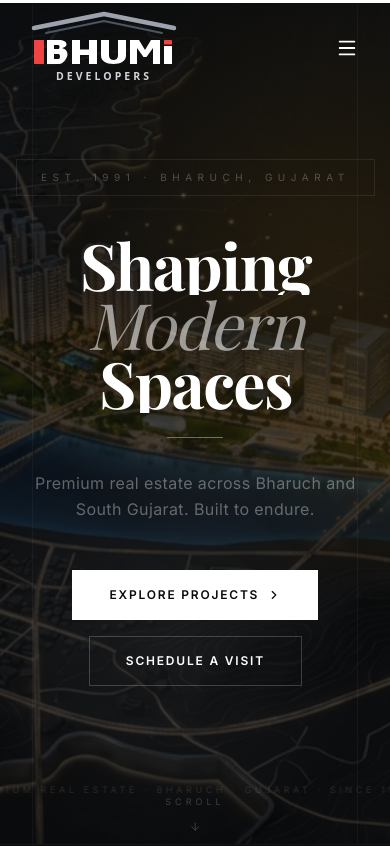
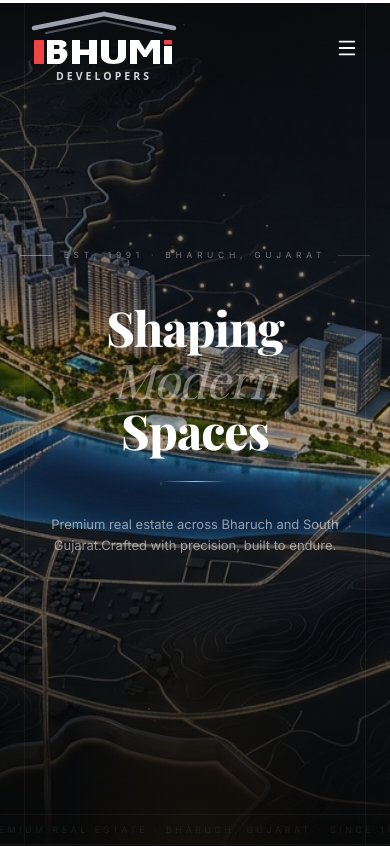
Before and after one commit to Marshmellow31/bhumi-developers, a Next.js app: page / in a window 390 px wide. Shown: the top 846 px of the page. Built offline with nearby package versions, Linux system fonts and the light colour scheme.

Commit message:
feat: implement home page structure with contact callback popup and hero sections

```diff
--- a/app/globals.css
+++ b/app/globals.css
@@ -77,11 +77,11 @@ body.cursor-active * {
 /* ── Horizontal marquee ─────────────────────── */
 @keyframes marquee {
   from { transform: translateX(0) }
-  to   { transform: translateX(-50%) }
+  to   { transform: translateX(-33.333%) }
 }
 
 .animate-marquee {
-  animation: marquee 40s linear infinite;
+  animation: marquee 45s linear infinite;
   will-change: transform;
 }
 
--- a/app/page.tsx
+++ b/app/page.tsx
@@ -1,7 +1,7 @@
 import HeroSection from "@/components/home/HeroSection";
 import StatsSection from "@/components/home/StatsSection";
+import PhilosophySection from "@/components/home/PhilosophySection";
 import FeaturedProjects from "@/components/home/FeaturedProjects";
-import PhilosophySection from "@/components/home/PhilosophySection";
 import AboutSnippet from "@/components/home/AboutSnippet";
 import SustainabilitySection from "@/components/home/SustainabilitySection";
 import CTABanner from "@/components/home/CTABanner";
--- a/components/home/HeroSection.tsx
+++ b/components/home/HeroSection.tsx
@@ -1,59 +1,61 @@
 "use client";
 
-import { useRef, useCallback } from "react";
-import { motion, useMotionValue, useTransform, useSpring, type Transition } from "framer-motion";
-import Link from "next/link";
-import { ArrowDown, ChevronRight } from "lucide-react";
-import Button from "@/components/ui/Button";
+import { useRef, useCallback, useEffect, useState } from "react";
+import {
+  motion,
+  useMotionValue,
+  useTransform,
+  useSpring,
+  AnimatePresence,
+} from "framer-motion";
 
-const TICKER = "Premium Real Estate · Bharuch · Gujarat · Since 1991 · Landmark Spaces · Crafted with Excellence · ";
+import { ArrowDown } from "lucide-react";
 
-const wordTransition = (i: number): Transition => ({
-  duration: 0.85,
-  delay: 0.4 + i * 0.14,
-  ease: "easeOut",
+/* ────────────────────────────────────────────── */
+const TICKER =
+  "Premium Real Estate  ·  Bharuch, Gujarat  ·  Since 1991  ·  Built to Endure  ·  ";
+
+/* Stable particles — generated once outside component */
+const PARTICLES = Array.from({ length: 14 }, (_, i) => ({
+  id: i,
+  x: 8 + (i * 87) % 84,
+  y: 5 + (i * 61) % 88,
+  size: 1 + (i % 3) * 0.8,
+  delay: (i * 0.7) % 4,
+  duration: 7 + (i % 5),
+}));
+
+/* Shared fade-rise transition — no overflow, no clip */
+const fadeRise = (delay: number) => ({
+  initial:    { opacity: 0, y: 22 },
+  animate:    { opacity: 1, y: 0  },
+  transition: { duration: 0.85, delay, ease: [0.22, 1, 0.36, 1] as const },
 });
 
 export default function HeroSection() {
-  const sectionRef = useRef<HTMLElement>(null);
+  const sectionRef  = useRef<HTMLElement>(null);
+  const [mounted, setMounted] = useState(false);
+  useEffect(() => setMounted(true), []);
 
-  const mouseX = useMotionValue(0.5);
-  const mouseY = useMotionValue(0.5);
-
-  const spring = { damping: 30, stiffness: 90, mass: 0.8 };
+  /* ── Mouse parallax ── */
+  const mouseX  = useMotionValue(0.5);
+  const mouseY  = useMotionValue(0.5);
+  const spring  = { damping: 28, stiffness: 80, mass: 0.9 };
   const smoothX = useSpring(mouseX, spring);
   const smoothY = useSpring(mouseY, spring);
-
-  // Background drifts opposite to cursor (deep layer)
-  const bgX = useTransform(smoothX, [0, 1], [24, -24]);
-  const bgY = useTransform(smoothY, [0, 1], [18, -18]);
-
-  // Orb 1 — amber, top-left, moves with cursor
-  const orb1X = useTransform(smoothX, [0, 1], [-50, 50]);
-  const orb1Y = useTransform(smoothY, [0, 1], [-40, 40]);
-
-  // Orb 2 — white, bottom-right, moves opposite
-  const orb2X = useTransform(smoothX, [0, 1], [60, -60]);
-  const orb2Y = useTransform(smoothY, [0, 1], [50, -50]);
-
-  // Orb 3 — mid, subtle
-  const orb3X = useTransform(smoothX, [0, 1], [-30, 30]);
-  const orb3Y = useTransform(smoothY, [0, 1], [25, -25]);
-
-  // Text floats very slightly
-  const textX = useTransform(smoothX, [0, 1], [-10, 10]);
-  const textY = useTransform(smoothY, [0, 1], [-7, 7]);
+  const bgX     = useTransform(smoothX, [0, 1], [16, -16]);
+  const bgY     = useTransform(smoothY, [0, 1], [10, -10]);
 
   const handleMouseMove = useCallback(
     (e: React.MouseEvent<HTMLElement>) => {
       if (!sectionRef.current) return;
-      const { left, top, width, height } = sectionRef.current.getBoundingClientRect();
+      const { left, top, width, height } =
+        sectionRef.current.getBoundingClientRect();
       mouseX.set((e.clientX - left) / width);
       mouseY.set((e.clientY - top) / height);
     },
     [mouseX, mouseY]
   );
-
   const handleMouseLeave = useCallback(() => {
     mouseX.set(0.5);
     mouseY.set(0.5);
@@ -64,204 +66,234 @@ export default function HeroSection() {
       ref={sectionRef}
       onMouseMove={handleMouseMove}
       onMouseLeave={handleMouseLeave}
-      className="relative min-h-screen flex items-center justify-center overflow-hidden bg-primary"
+      className="relative min-h-screen flex flex-col overflow-hidden"
+      style={{ backgroundColor: "#080808" }}
     >
-      {/* ── Background image — parallax layer ── */}
+      {/* ── BG PHOTO ── */}
       <motion.div
-        className="absolute inset-[-8%] bg-cover bg-center bg-no-repeat z-0"
+        className="absolute inset-[-5%] z-0"
         style={{
-          backgroundImage: "url('/images/background.png')",
+          backgroundImage:    "url('/images/background.png')",
+          backgroundSize:     "cover",
+          backgroundPosition: "center",
+          backgroundRepeat:   "no-repeat",
           x: bgX,
           y: bgY,
-          opacity: 0.22,
           willChange: "transform",
         }}
       />
 
-      {/* ── Ambient orb 1: large amber bloom ── */}
-      <motion.div
-        className="absolute pointer-events-none z-[1]"
+      {/* ── OVERLAY ── */}
+      <div
+        className="absolute inset-0 z-[1] pointer-events-none"
         style={{
-          x: orb1X,
-          y: orb1Y,
-          width: 700,
-          height: 700,
-          top: "-10%",
-          left: "-5%",
-          background:
-            "radial-gradient(circle, rgba(245,158,11,0.11) 0%, rgba(245,158,11,0.04) 45%, transparent 70%)",
-          willChange: "transform",
+          background: `
+            linear-gradient(to bottom,
+              rgba(8,8,8,0.78) 0%,
+              rgba(8,8,8,0.42) 30%,
+              rgba(8,8,8,0.32) 55%,
+              rgba(8,8,8,0.70) 80%,
+              rgba(8,8,8,0.96) 100%
+            )
+          `,
         }}
       />
 
-      {/* ── Ambient orb 2: white glow bottom-right ── */}
-      <motion.div
-        className="absolute pointer-events-none z-[1]"
+      {/* ── AMBER RADIAL GLOW (bottom-centre) ── */}
+      <div
+        className="absolute z-[2] pointer-events-none"
         style={{
-          x: orb2X,
-          y: orb2Y,
-          width: 500,
-          height: 500,
-          bottom: "-5%",
-          right: "-5%",
+          bottom:     "-10%",
+          left:       "50%",
+          transform:  "translateX(-50%)",
+          width:      "70%",
+          height:     "50%",
           background:
-            "radial-gradient(circle, rgba(255,255,255,0.05) 0%, transparent 65%)",
-          willChange: "transform",
+            "radial-gradient(ellipse at bottom, rgba(245,158,11,0.06) 0%, transparent 70%)",
         }}
       />
 
-      {/* ── Ambient orb 3: faint center accent ── */}
-      <motion.div
-        className="absolute pointer-events-none z-[1]"
-        style={{
-          x: orb3X,
-          y: orb3Y,
-          width: 400,
-          height: 400,
-          top: "30%",
-          left: "55%",
-          background:
-            "radial-gradient(circle, rgba(245,158,11,0.05) 0%, transparent 60%)",
-          willChange: "transform",
-        }}
-      />
+      {/* ── FLOATING PARTICLES ── */}
+      <AnimatePresence>
+        {mounted &&
+          PARTICLES.map((p) => (
+            <motion.div
+              key={p.id}
+              className="absolute rounded-full pointer-events-none z-[3]"
+              style={{
+                left:            `${p.x}%`,
+                top:             `${p.y}%`,
+                width:           p.size,
+                height:          p.size,
+                backgroundColor:
+                  p.id % 4 === 0
+                    ? "rgba(245,158,11,0.5)"
+                    : "rgba(255,255,255,0.15)",
+              }}
+              initial={{ opacity: 0 }}
+              animate={{ opacity: [0, 1, 0], y: [-6, -26, -46] }}
+              transition={{
+                duration: p.duration,
+                delay:    p.delay,
+                repeat:   Infinity,
+                ease:     "easeInOut",
+              }}
+            />
+          ))}
+      </AnimatePresence>
 
-      {/* ── Vertical rule lines ── */}
-      <div className="absolute left-8 top-0 h-full w-px bg-white/[0.04] z-10" />
-      <div className="absolute right-8 top-0 h-full w-px bg-white/[0.04] z-10" />
+      {/* ── VERTICAL EDGE RULES ── */}
+      <div className="absolute left-6 lg:left-12 top-0 h-full w-px bg-white/[0.05] z-[4] pointer-events-none" />
+      <div className="absolute right-6 lg:right-12 top-0 h-full w-px bg-white/[0.05] z-[4] pointer-events-none" />
 
-      {/* ── Hero content — floats gently ── */}
-      <motion.div
-        className="relative z-20 max-w-7xl mx-auto px-6 lg:px-8 text-center"
-        style={{ x: textX, y: textY, willChange: "transform" }}
-      >
-        {/* Eyebrow */}
+      {/* ══════════════════ MAIN CONTENT ══════════════════ */}
+      <div className="relative z-10 flex flex-col flex-1 items-center justify-center text-center px-6 lg:px-12 pt-28 pb-20">
+
+        {/* Eyebrow badge */}
         <motion.div
-          initial={{ opacity: 0, y: 16 }}
-          animate={{ opacity: 1, y: 0 }}
-          transition={{ duration: 0.7, delay: 0.2 }}
-          className="mb-10"
+          {...fadeRise(0.15)}
+          className="flex items-center gap-3 mb-10"
         >
-          <span className="inline-block text-white/25 text-[10px] tracking-[0.55em] uppercase font-body border border-white/[0.08] px-6 py-2.5">
+          <div className="w-8 h-px bg-amber-400/60" />
+          <span
+            className="text-[8.5px] tracking-[0.55em] uppercase text-white/40"
+            style={{ fontFamily: "var(--font-inter)" }}
+          >
             Est.&nbsp;1991&nbsp;·&nbsp;Bharuch,&nbsp;Gujarat
           </span>
+          <div className="w-8 h-px bg-white/15" />
         </motion.div>
 
-        {/* ── Main heading — word-by-word 3D reveal ── */}
-        <div
-          className="text-[clamp(4rem,11vw,9.5rem)] font-bold text-white leading-[0.92] tracking-tight mb-6"
-          style={{ fontFamily: "var(--font-playfair)", perspective: "800px" }}
-        >
+        {/* ── MAIN HEADING — no overflow-hidden, pure fade+rise ── */}
+        <div className="mb-6">
           {/* Line 1 */}
-          <div className="overflow-hidden">
-            <motion.span
-              className="hero-word block"
-              initial={{ opacity: 0, y: 60, rotateX: -25 }}
-              animate={{ opacity: 1, y: 0, rotateX: 0 }}
-              transition={wordTransition(0)}
+          <motion.div {...fadeRise(0.35)}>
+            <span
+              className="block select-none"
+              style={{
+                fontFamily:   "var(--font-playfair)",
+                fontSize:     "clamp(3rem, 8vw, 8rem)",
+                lineHeight:   1.08,
+                fontWeight:   800,
+                letterSpacing:"-0.02em",
+                color:        "#ffffff",
+              }}
             >
               Shaping
-            </motion.span>
-          </div>
+            </span>
+          </motion.div>
 
-          {/* Line 2 — italic light */}
-          <div className="overflow-hidden">
-            <motion.span
-              className="hero-word block italic font-light text-white/55"
-              initial={{ opacity: 0, y: 60, rotateX: -25 }}
-              animate={{ opacity: 1, y: 0, rotateX: 0 }}
-              transition={wordTransition(1)}
+          {/* Line 2 — italic ghost */}
+          <motion.div {...fadeRise(0.52)}>
+            <span
+              className="block select-none"
+              style={{
+                fontFamily:   "var(--font-playfair)",
+                fontSize:     "clamp(3rem, 8vw, 8rem)",
+                lineHeight:   1.08,
+                fontWeight:   400,
+                fontStyle:    "italic",
+                letterSpacing:"-0.02em",
+                color:        "rgba(255,255,255,0.38)",
+              }}
             >
               Modern
-            </motion.span>
-          </div>
+            </span>
+          </motion.div>
 
           {/* Line 3 */}
-          <div className="overflow-hidden">
-            <motion.span
-              className="hero-word block"
-              initial={{ opacity: 0, y: 60, rotateX: -25 }}
-              animate={{ opacity: 1, y: 0, rotateX: 0 }}
-              transition={wordTransition(2)}
+          <motion.div {...fadeRise(0.68)}>
+            <span
+              className="block select-none"
+              style={{
+                fontFamily:   "var(--font-playfair)",
+                fontSize:     "clamp(3rem, 8vw, 8rem)",
+                lineHeight:   1.08,
+                fontWeight:   800,
+                letterSpacing:"-0.02em",
+                color:        "#ffffff",
+              }}
             >
               Spaces
-            </motion.span>
-          </div>
+            </span>
+          </motion.div>
         </div>
 
-        {/* Divider */}
+        {/* Amber divider */}
         <motion.div
           initial={{ scaleX: 0, opacity: 0 }}
           animate={{ scaleX: 1, opacity: 1 }}
-          transition={{ duration: 1, delay: 0.9, ease: "easeOut" }}
-          className="w-14 h-px bg-amber-500/60 mx-auto mb-8 origin-left"
+          transition={{ duration: 0.8, delay: 0.85, ease: [0.22, 1, 0.36, 1] }}
+          style={{ transformOrigin: "center" }}
+          className="mx-auto mb-8 h-px w-16 bg-gradient-to-r from-transparent via-amber-400 to-transparent"
         />
 
-        {/* Subtitle */}
+        {/* Description */}
         <motion.p
-          initial={{ opacity: 0, y: 16 }}
-          animate={{ opacity: 1, y: 0 }}
-          transition={{ duration: 0.8, delay: 1.0 }}
-          className="text-white/35 text-base md:text-lg max-w-sm mx-auto mb-12 font-body leading-relaxed tracking-wide"
+          {...fadeRise(0.95)}
+          className="max-w-md text-white/55 leading-relaxed mb-10"
+          style={{
+            fontFamily: "var(--font-inter)",
+            fontSize:   "clamp(13px, 1.5vw, 15px)",
+          }}
         >
-          Premium real estate across Bharuch and South Gujarat.&nbsp;Built to endure.
+          Premium real estate across Bharuch and South Gujarat.
+          <br className="hidden sm:block" />
+          Crafted with precision, built to endure.
         </motion.p>
 
-        {/* CTAs */}
-        <motion.div
-          initial={{ opacity: 0, y: 16 }}
-          animate={{ opacity: 1, y: 0 }}
-          transition={{ duration: 0.7, delay: 1.15 }}
-          className="flex flex-col sm:flex-row items-center justify-center gap-4"
-        >
-          <Link href="/projects" data-cursor-label="EXPLORE">
-            <Button size="lg" variant="primary">
-              Explore Projects
-              <ChevronRight size={14} />
-            </Button>
-          </Link>
-          <Link href="/contact" data-cursor-label="VISIT">
-            <motion.div
-              whileHover={{ backgroundColor: "#ffffff", color: "#0A0A0A" }}
-              transition={{ duration: 0.2 }}
-              className="inline-flex items-center justify-center gap-2 uppercase font-body font-semibold px-9 py-4 text-xs tracking-[0.15em] border border-white/20 text-white active:scale-95 cursor-pointer"
-            >
-              Schedule a Visit
-            </motion.div>
-          </Link>
-        </motion.div>
-      </motion.div>
 
-      {/* ── Bottom marquee ticker ── */}
+      </div>
+      {/* ════════════════════════════════════════════ */}
+
+      {/* ── MARQUEE TICKER ── */}
       <motion.div
         initial={{ opacity: 0 }}
         animate={{ opacity: 1 }}
         transition={{ delay: 1.6, duration: 1 }}
-        className="absolute bottom-12 left-0 right-0 z-20 overflow-hidden pointer-events-none"
+        className="relative z-10 overflow-hidden pointer-events-none"
+        style={{ borderTop: "1px solid rgba(255,255,255,0.04)" }}
       >
-        <div className="flex whitespace-nowrap animate-marquee">
-          {/* Duplicate for seamless loop */}
-          {[0, 1].map((n) => (
-            <span key={n} className="text-[9px] tracking-[0.4em] text-white/[0.12] uppercase font-body">
-              {TICKER.repeat(6)}
+        <div
+          className="flex whitespace-nowrap py-2"
+          style={{ animation: "marquee 45s linear infinite" }}
+        >
+          {[0, 1, 2].map((n) => (
+            <span
+              key={n}
+              className="shrink-0"
+              style={{
+                fontFamily:    "var(--font-inter)",
+                fontSize:      "9px",
+                letterSpacing: "0.38em",
+                color:         "rgba(255,255,255,0.07)",
+                textTransform: "uppercase",
+              }}
+            >
+              {TICKER.repeat(5)}
             </span>
           ))}
         </div>
       </motion.div>
 
-      {/* ── Scroll indicator ── */}
+      {/* ── SCROLL INDICATOR ── */}
       <motion.div
         initial={{ opacity: 0 }}
         animate={{ opacity: 1 }}
-        transition={{ delay: 1.8, duration: 1 }}
-        className="absolute bottom-4 left-1/2 -translate-x-1/2 z-20 flex flex-col items-center gap-2 text-white/20"
+        transition={{ delay: 2.0, duration: 1 }}
+        className="absolute bottom-8 right-10 z-20 hidden lg:flex flex-col items-center gap-2 text-white/20"
       >
-        <span className="text-[9px] tracking-[0.45em] uppercase font-body">Scroll</span>
+        <span
+          className="text-[7px] tracking-[0.55em] uppercase"
+          style={{ writingMode: "vertical-lr", fontFamily: "var(--font-inter)" }}
+        >
+          Scroll
+        </span>
         <motion.div
           animate={{ y: [0, 5, 0] }}
-          transition={{ repeat: Infinity, duration: 2, ease: "easeInOut" }}
+          transition={{ repeat: Infinity, duration: 2.2, ease: "easeInOut" }}
         >
-          <ArrowDown size={12} />
+          <ArrowDown size={10} />
         </motion.div>
       </motion.div>
     </section>
--- a/components/home/PhilosophySection.tsx
+++ b/components/home/PhilosophySection.tsx
@@ -88,7 +88,6 @@ export default function PhilosophySection() {
   // Framer Motion hooks for desktop & mobile scroll animation
   const { scrollYProgress } = useScroll({
     target: containerRef,
-    layoutEffect: false,
   });
 
   // Calculate dynamic scroll distance in pixels to align the last card perfectly
--- a/components/ui/ContactPopup.tsx
+++ b/components/ui/ContactPopup.tsx
@@ -121,7 +121,7 @@ export default function ContactPopup() {
                       disabled={isSubmitting}
                       value={name}
                       onChange={(e) => setName(e.target.value)}
-                      placeholder="e.g. Rajesh Patel"
+                      placeholder="e.g. Kiran Majmudar"
                       className="w-full bg-white/5 border border-white/10 px-4 py-3 text-sm text-white placeholder-white/20 focus:border-white/30 focus:outline-none transition-colors duration-250 font-body"
                     />
                   </div>
--- a/components/ui/SectionHeading.tsx
+++ b/components/ui/SectionHeading.tsx
@@ -10,6 +10,8 @@ interface SectionHeadingProps {
   light?: boolean;
 }
 
+const ease = [0.16, 1, 0.3, 1] as const;
+
 export default function SectionHeading({
   eyebrow,
   title,
@@ -18,52 +20,70 @@ export default function SectionHeading({
   light = false,
 }: SectionHeadingProps) {
   const alignClass = {
-    left: "text-left items-start",
+    left:   "text-left  items-start",
     center: "text-center items-center",
-    right: "text-right items-end",
+    right:  "text-right  items-end",
   }[align];
 
   return (
-    <motion.div
-      initial={{ opacity: 0, y: 24 }}
-      whileInView={{ opacity: 1, y: 0 }}
-      viewport={{ once: true, amount: 0.3 }}
-      transition={{ duration: 0.7, ease: "easeOut" }}
-      className={`flex flex-col gap-3 ${alignClass}`}
-    >
+    <div className={`flex flex-col gap-3 ${alignClass}`}>
       {eyebrow && (
-        <span
-          className={`text-xs tracking-[0.3em] uppercase font-semibold font-body ${
+        <div className="overflow-hidden">
+          <motion.span
+            initial={{ y: "110%" }}
+            whileInView={{ y: "0%" }}
+            viewport={{ once: true, amount: 0.4 }}
+            transition={{ duration: 0.65, ease }}
+            className={`block text-xs tracking-[0.3em] uppercase font-semibold font-body ${
               light ? "text-white/50" : "text-muted"
             }`}
           >
             {eyebrow}
-        </span>
+          </motion.span>
+        </div>
       )}
-      <h2
+
+      <div className="overflow-hidden">
+        <motion.h2
+          initial={{ y: "105%" }}
+          whileInView={{ y: "0%" }}
+          viewport={{ once: true, amount: 0.4 }}
+          transition={{ duration: 0.85, delay: eyebrow ? 0.1 : 0, ease }}
           className={`text-3xl md:text-4xl lg:text-5xl font-bold leading-tight font-heading ${
             light ? "text-white" : "text-primary"
           }`}
           style={{ fontFamily: "var(--font-playfair)" }}
         >
           {title}
-      </h2>
+        </motion.h2>
+      </div>
+
       {eyebrow && (
-        <div
+        <motion.div
+          initial={{ scaleX: 0 }}
+          whileInView={{ scaleX: 1 }}
+          viewport={{ once: true, amount: 0.4 }}
+          transition={{ duration: 0.7, delay: 0.3, ease: "easeOut" }}
+          style={{ originX: align === "right" ? 1 : align === "center" ? 0.5 : 0 }}
           className={`w-10 h-px ${light ? "bg-white/30" : "bg-primary/30"} ${
             align === "center" ? "self-center" : align === "right" ? "self-end" : "self-start"
           }`}
         />
       )}
+
       {subtitle && (
-        <p
+        <motion.p
+          initial={{ opacity: 0, y: 16 }}
+          whileInView={{ opacity: 1, y: 0 }}
+          viewport={{ once: true, amount: 0.4 }}
+          transition={{ duration: 0.7, delay: 0.35, ease: "easeOut" }}
           className={`text-base md:text-lg max-w-2xl leading-relaxed font-body mt-2 ${
             light ? "text-white/50" : "text-muted"
           }`}
         >
           {subtitle}
-        </p>
+        </motion.p>
       )}
-    </motion.div>
+    </div>
   );
 }
--- a/package.json
+++ b/package.json
@@ -17,6 +17,7 @@
     "@react-three/fiber": "^9.6.1",
     "clsx": "^2.1.1",
     "framer-motion": "^12.39.0",
+    "lenis": "^1.3.23",
     "lucide-react": "^1.16.0",
     "next": "16.2.6",
     "react": "19.2.4",
```
Also changed, not shown: components/home/HeroBackground3D.tsx (added, +102 -0 lines), 1 other file (tests, documents, lock files or other folders). Lines whose indentation alone changed are shown as unchanged.
